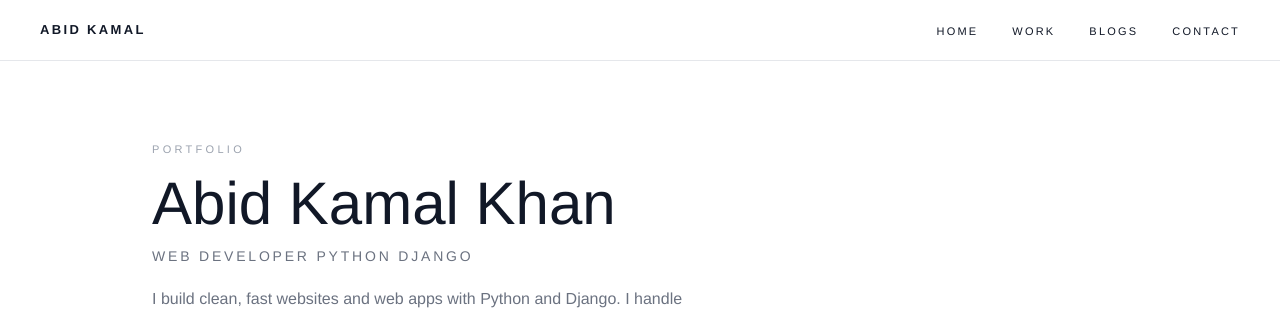
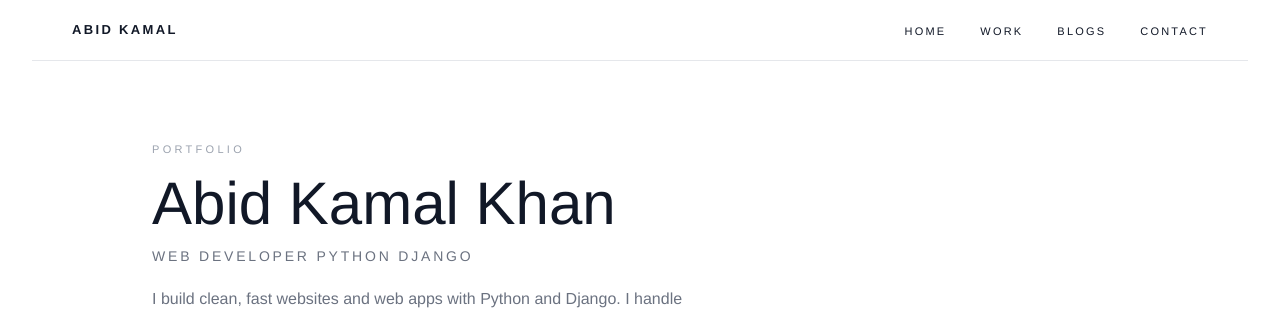
Before and after one commit to kamalabid380-del/Portfolios, a Django app: page / in a window 1280 px wide. Shown: the top 312 px of the page. Run offline with Django 5.2, Linux system fonts and the light colour scheme; data comes from the database, SQL or seed files in the repository; some libraries are stand-ins or nearby versions.

Commit message:
Center the header at 95% of the viewport width
A full-bleed bar made the nav float over the whole page while every
section below it stays inside a narrower column.

```diff
--- a/core/static/css/navbar.css
+++ b/core/static/css/navbar.css
@@ -1,4 +1,4 @@
-header{position:sticky;top:0;z-index:50;display:flex;align-items:center;justify-content:space-between;gap:16px;padding:16px 20px;background:#fff}
+header{position:sticky;top:0;z-index:50;width:95%;margin:0 auto;display:flex;align-items:center;justify-content:space-between;gap:16px;padding:16px 20px;background:#fff}
 .logo{display:inline-block;font-size:13px;font-weight:700;letter-spacing:.18em;text-transform:uppercase;white-space:nowrap;text-decoration:none;color:#111827;transition:color .3s ease,letter-spacing .3s ease}
 .logo:hover,.logo:focus-visible{color:#6b7280;letter-spacing:.26em;text-decoration:none}
 .primary-nav ul{display:flex;flex-wrap:wrap;align-items:center;gap:30px;margin:0;padding:0;list-style:none}
```
